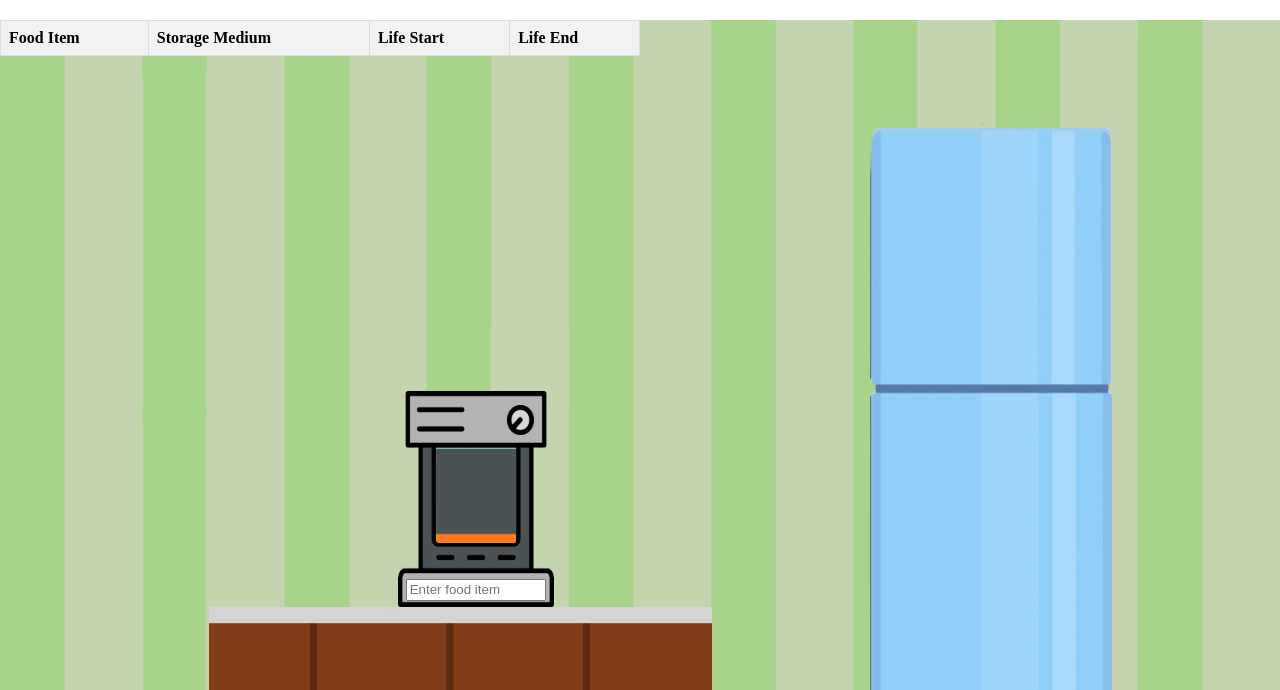
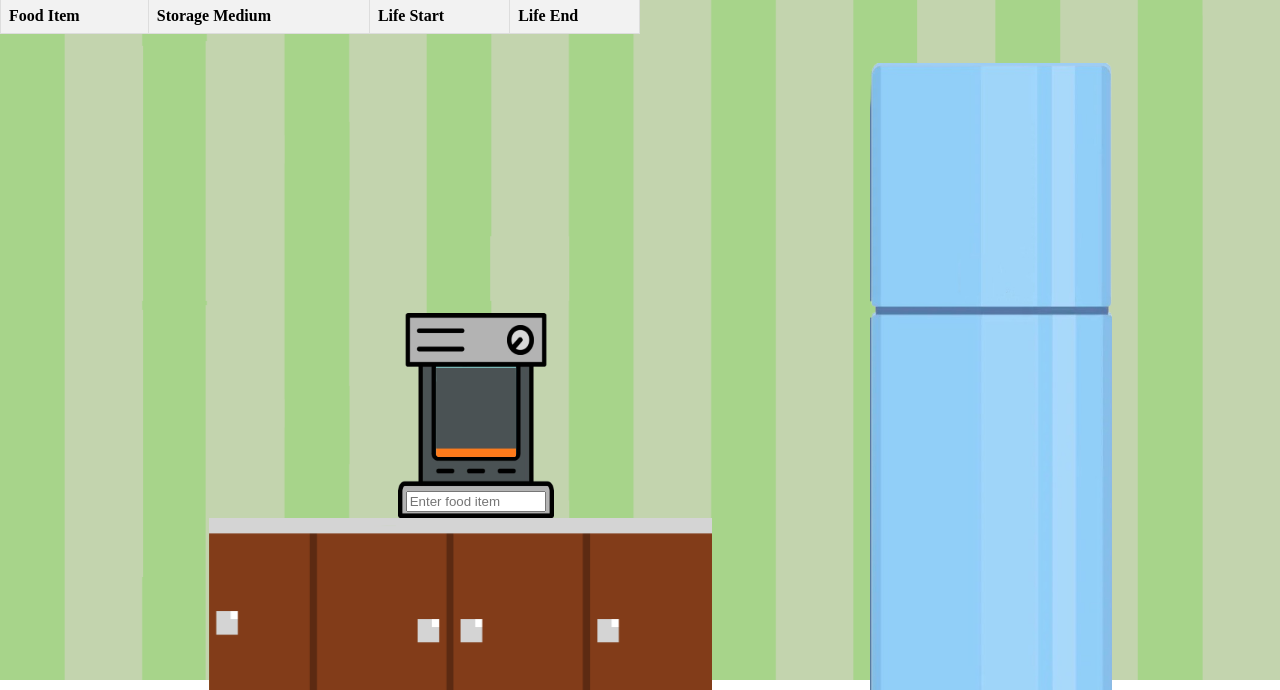
Before and after one commit to devaddic/food-tracker, a website: page public/index.html in a window 1280 px wide. Shown: the top 690 px of the page. Drawn offline with Linux system fonts and the light colour scheme.

Commit message:
layout and positioning adjustment

```diff
--- a/public/index.html
+++ b/public/index.html
@@ -7,7 +7,7 @@
     <link href="styles/layout.css" type="text/css" rel="stylesheet"/>
 </head>
 <body>
-    <div class="kitchenWallpaper"></div>
+    <img src="../pictures/background.png" id="kitchenWallpaper"/>
     <div class="kitchenContainer">
         <div class="cabinet-container">
             <img id="cabinet" src="pictures/cabinet.png" alt="cabinet">
@@ -32,11 +32,6 @@
             <img id="fridge6" src="pictures/fridge6.png" alt="Fridge 6">
             <img id="fridge7" src="pictures/fridge7.png" alt="Fridge 7">
         </div>
-        <div class="gitHubLogo-Container">
-            <a href="https://github.com/devasilmy/food-tracker" target="_blank">
-                <img src="pictures/GitHub_Logo.png" alt="GitHub-Logo" style="width: 100%; height: 100%">
-              </a>
-        </div>
         <table style = "width: 50%;" id="datasetDisplay">
             <thead>
                 <tr>
@@ -50,6 +45,11 @@
             </tbody>
         </table>
     </div>
+    <div class="gitHubLogo-Container">
+        <a href="https://github.com/devasilmy/food-tracker" target="_blank">
+            <img src="pictures/GitHub_Logo.png" alt="GitHub-Logo" style="width: 100%; height: 100%">
+          </a>
+    </div>
     <script src="scripts/interact.js"></script>
 </body>
 </html>
--- a/public/styles/layout.css
+++ b/public/styles/layout.css
@@ -13,20 +13,17 @@ body {
     overflow: hidden;
 }
 
-.kitchenWallpaper {
+#kitchenWallpaper {
     position: absolute;
     width: 100%;
     height: 85%;
-    bottom: 15%;
-    background-image: url('../pictures/background.png');
-    background-size: cover;
-    background-repeat: no-repeat;
-
+    top: 0%;
 }
 
 .kitchenContainer {
     position: relative;
-    min-height: 100vh;
+    height: 95%;
+    bottom: 5%;
 }
 
 .container {
@@ -193,8 +190,8 @@ body {
 }
 
 table {
-    margin-top: 20px;
-    width: 100%;
+    position: absolute;
+    top: 5%;
     border-collapse: collapse;
 }
 
```
